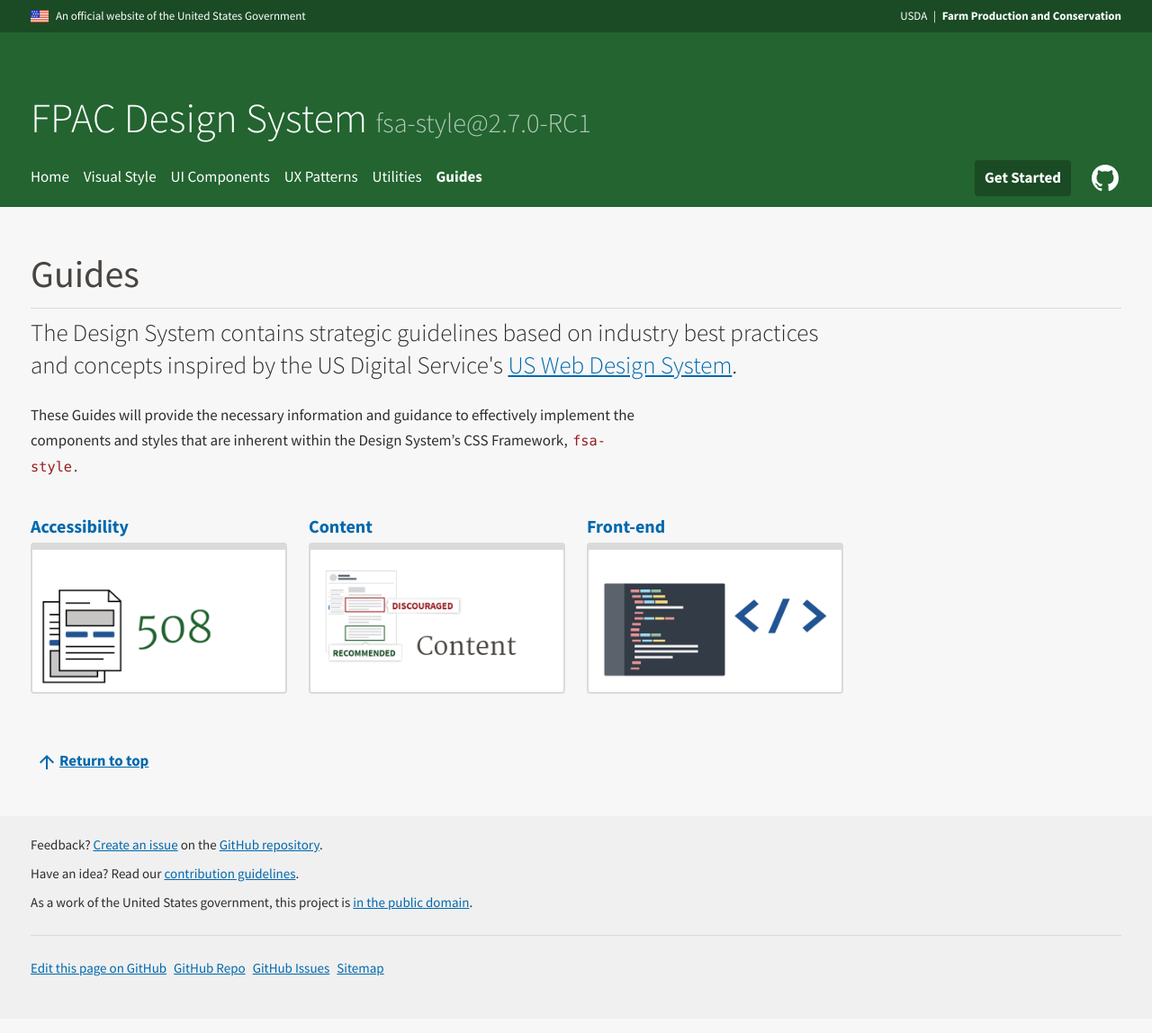
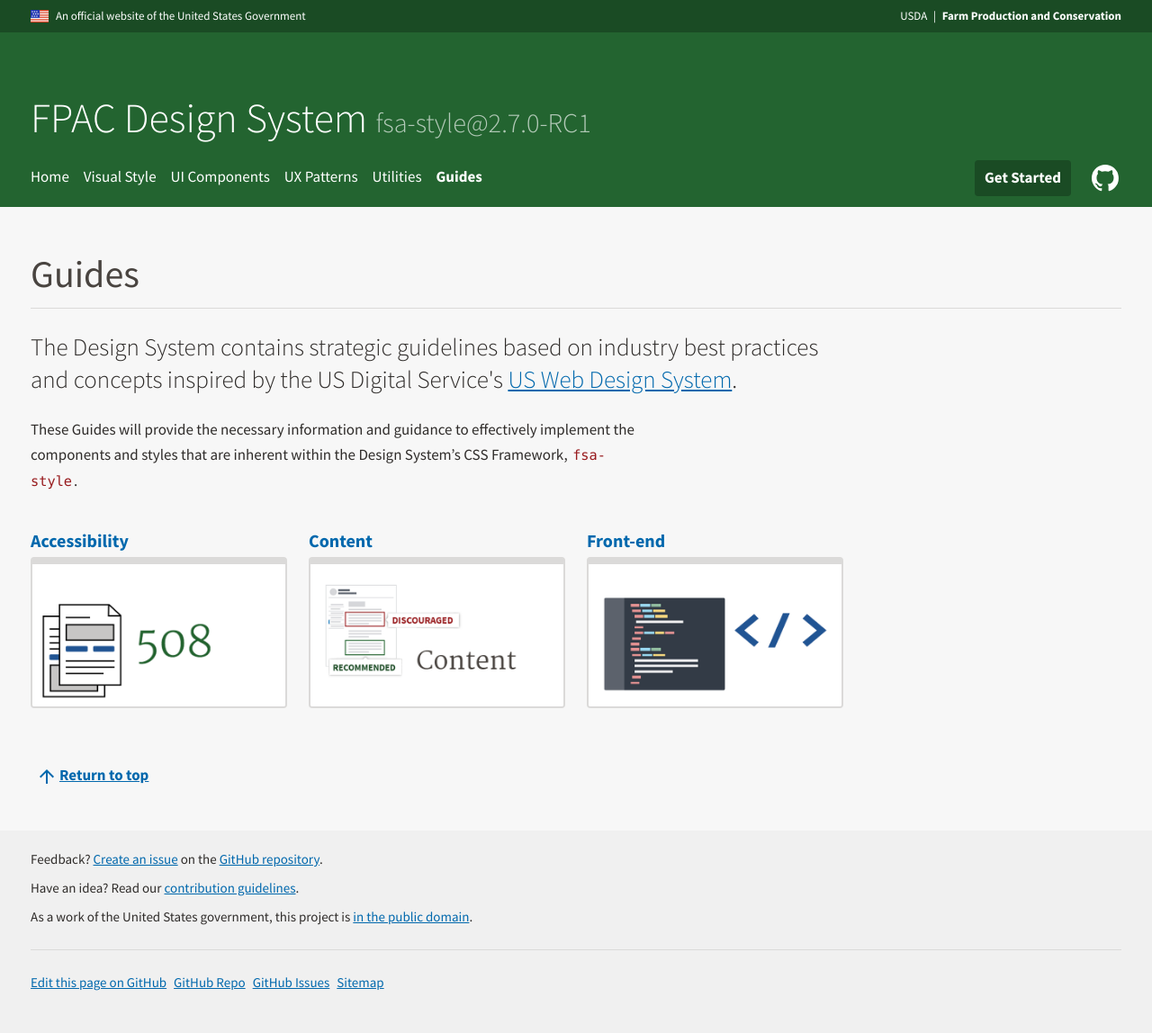
Before and after one commit to USDA-FSA/fsa-design-system, a Jekyll site: the page built from guides/index.md, in a window 1280 px wide. Shown: the whole page at 90% size. Built offline with Jekyll 4.4.1, drawn with Linux system fonts in a browser that asks for light colours.

Commit message:
Layout Templates intro margin [amends #470]

```diff
--- a/_layouts/category.html
+++ b/_layouts/category.html
@@ -14,7 +14,7 @@
 <article class="ds-article">
 
   {% if page.intro %}
-  <p class="fsa-text--lead">{{ page.intro }}</p>
+  <p class="fsa-text--lead fsa-m-t--m">{{ page.intro }}</p>
   {% endif %}
 
   {{ content }}
--- a/_layouts/componentsLanding.html
+++ b/_layouts/componentsLanding.html
@@ -28,7 +28,7 @@
         <h2 class="sr-only">Overview</h2>
 
         {% if page.intro %}
-        <p class="fsa-text--lead">{{ page.intro }}</p>
+        <p class="fsa-text--lead fsa-m-t--m">{{ page.intro }}</p>
         {% endif %}
 
         {{ content }}
--- a/_layouts/guide.html
+++ b/_layouts/guide.html
@@ -24,7 +24,7 @@
       </div>
 
       {% if page.intro %}
-      <p class="fsa-text--lead">{{ page.intro }}</p>
+      <p class="fsa-text--lead fsa-m-t--m">{{ page.intro }}</p>
       {% endif %}
 
       {{ content }}
--- a/_layouts/page.html
+++ b/_layouts/page.html
@@ -49,7 +49,7 @@
       <h2 class="sr-only">Overview</h2>
 
       {% if page.intro %}
-      <p class="fsa-text--lead">{{ page.intro }}</p>
+      <p class="fsa-text--lead fsa-m-t--m">{{ page.intro }}</p>
       {% endif %}
 
       {% if page.shortName %}
```
